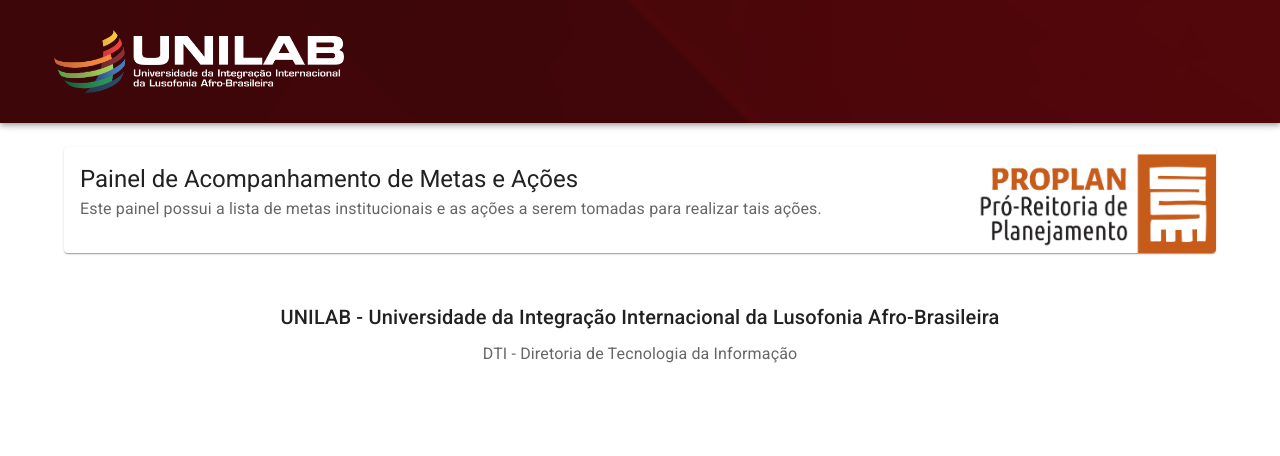
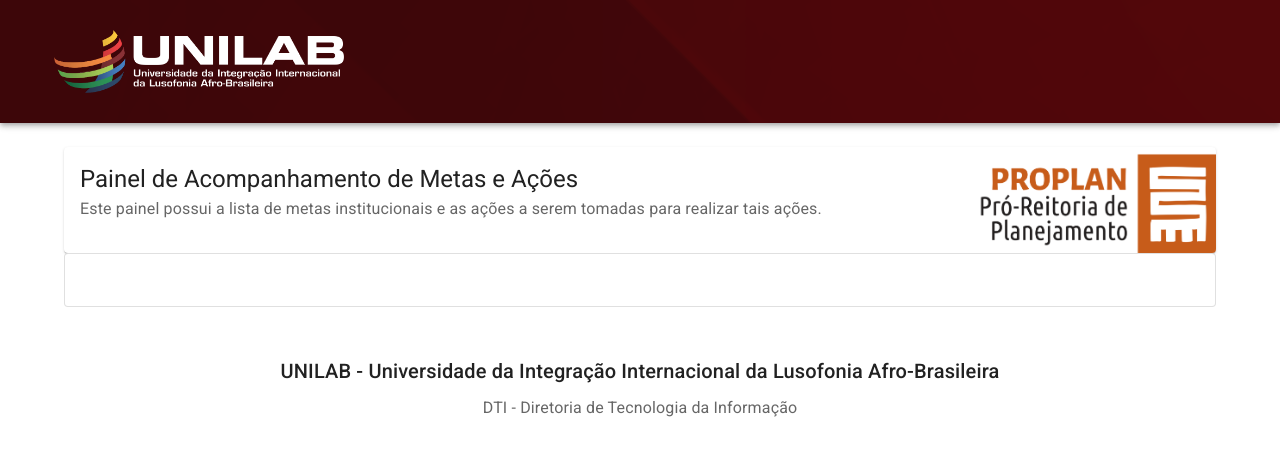
Before and after one commit to jefponte/painelplanejamento, a React (Create React App) app: page /meta/1 in a window 1280 px wide. Shown: the top 456 px of the page. Built offline with nearby package versions, Linux system fonts and the light colour scheme; no server answers; the HTML template or start-up script is replaced by a standard one.

Commit message:
Page selected goal.

```diff
--- a/src/components/CardGoal/index.jsx
+++ b/src/components/CardGoal/index.jsx
@@ -1,11 +1,44 @@
 import * as React from 'react';
+import Box from '@mui/material/Box';
+import Card from '@mui/material/Card';
+import CardActions from '@mui/material/CardActions';
+import CardContent from '@mui/material/CardContent';
+import Button from '@mui/material/Button';
+import Typography from '@mui/material/Typography';
+
+const bull = (
+  <Box
+    component="span"
+    sx={{ display: 'inline-block', mx: '2px', transform: 'scale(0.8)' }}
+  >
+    •
+  </Box>
+);
+
+
 
 export default function CardGoal(props) {
-  const goal = props.acoes || [];
+  const goal = props.goal || null;
+  return (
+    <Box sx={{ minWidth: 275 }}>
+      <Card variant="outlined">
 
-  return (
-    <>
-        Teste
-    </>
+        <React.Fragment>
+          <CardContent>
+            <Typography sx={{ fontSize: 14 }} color="text.secondary" gutterBottom>
+              {goal?.objetivo}
+            </Typography>
+            <Typography variant="h5" component="div">
+              {goal?.descricao}
+            </Typography>
+            <Typography sx={{ mb: 1.5 }} color="text.secondary">
+              {goal?.classificacaoObjeto}
+            </Typography>
+
+          </CardContent>
+
+        </React.Fragment>
+      </Card>
+    </Box>
   );
 }
--- a/src/pages/PageGoalSelected/index.jsx
+++ b/src/pages/PageGoalSelected/index.jsx
@@ -9,6 +9,7 @@
 import { useState } from "react";
 import { useEffect } from "react";
 import { fetchSelected } from "../../services/api";
+import CardGoal from "../../components/CardGoal";
 
 
 function PageGoalSelected() {
@@ -43,7 +44,7 @@
           />
         </Box>
       </Card>
-      {console.log(selectedGoal)}
+      <CardGoal goal={selectedGoal}/>
     </Container>
   );
 }
```
